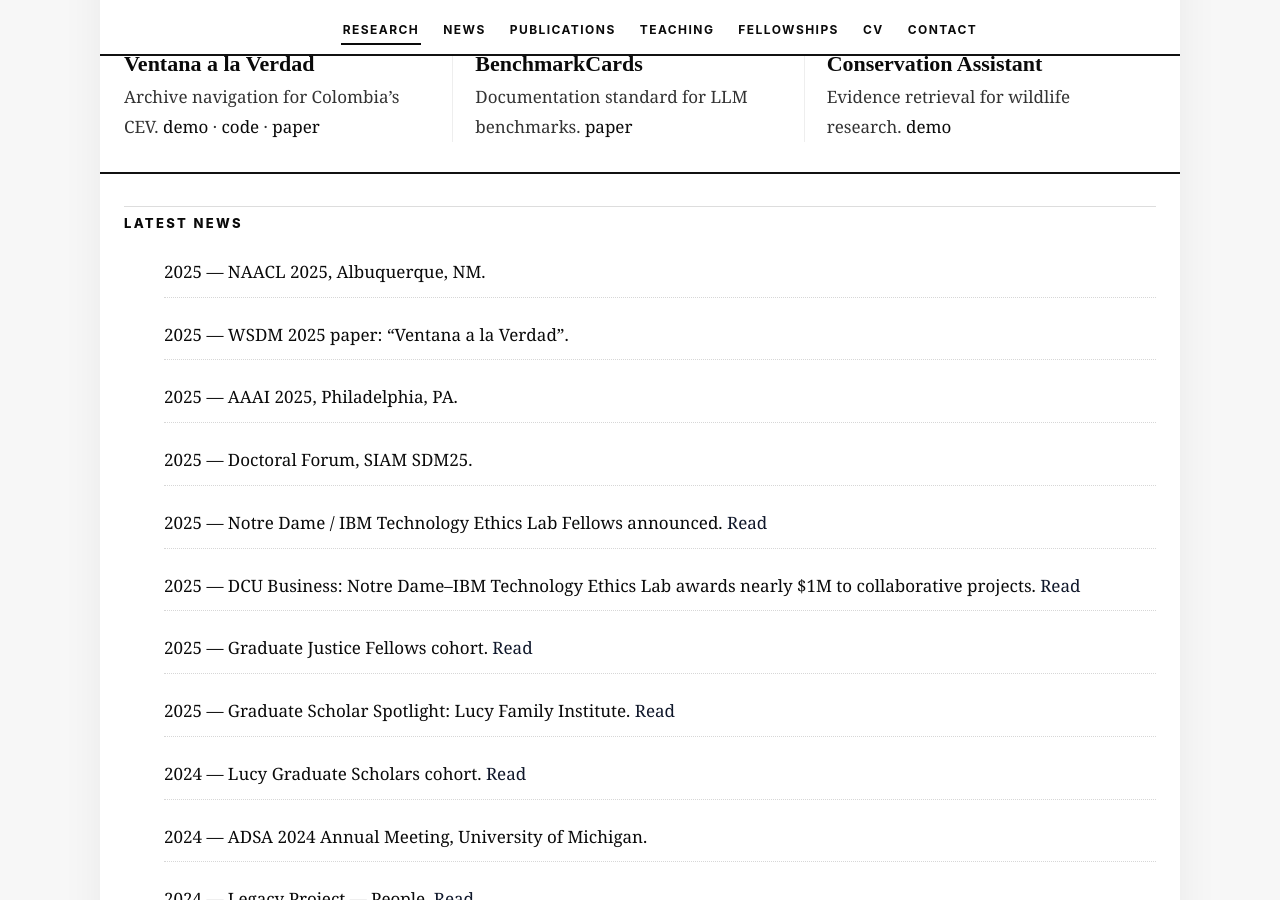
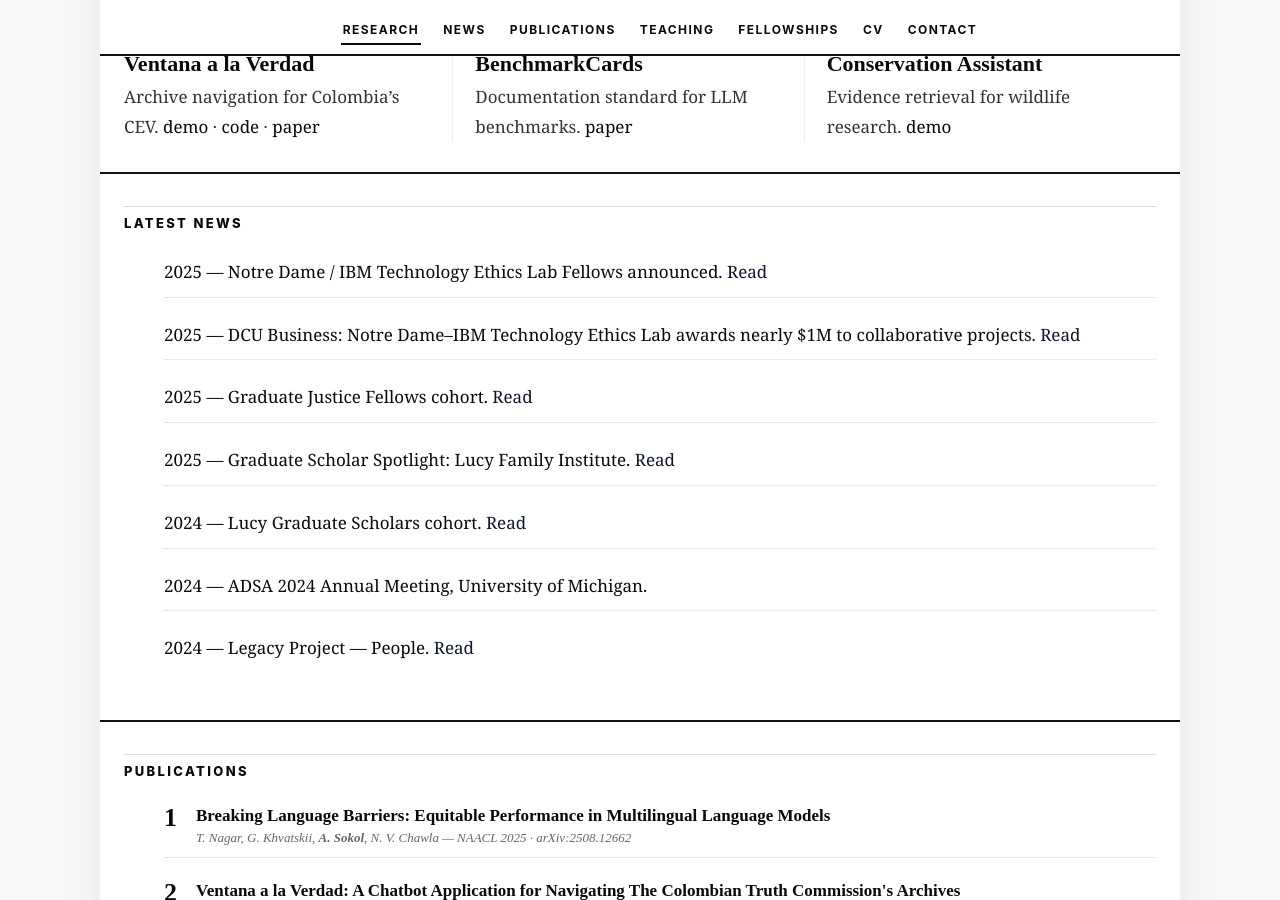
Before and after one commit to SokolAnn/sokolann.github.io, a Jekyll site: the page built from index.md, in a window 1280 px wide and 900 px high, scrolled down 1397 px. Built offline with Jekyll 4.4.1, drawn with Linux system fonts in a browser that asks for light colours; some web fonts are replaced; our own code applies the rules of GitHub Pages for plain Markdown files.

```diff
--- a/_layouts/default.html
+++ b/_layouts/default.html
@@ -342,10 +342,6 @@
       <section class="section" id="news">
         <h3>Latest News</h3>
         <ul class="list">
-          <li><time datetime="2025">2025</time> — NAACL 2025, Albuquerque, NM.</li>
-          <li><time datetime="2025">2025</time> — WSDM 2025 paper: “Ventana a la Verdad”.</li>
-          <li><time datetime="2025">2025</time> — AAAI 2025, Philadelphia, PA.</li>
-          <li><time datetime="2025">2025</time> — Doctoral Forum, SIAM SDM25.</li>
           <li><time datetime="2025">2025</time> — Notre Dame / IBM Technology Ethics Lab Fellows announced. <a href="https://ethics.nd.edu/news-and-events/news/2025-2026-notre-dameibm-technology-ethics-lab-fellows-announced/" target="_blank" rel="noopener">Read</a></li>
           <li><time datetime="2025">2025</time> — DCU Business: Notre Dame–IBM Technology Ethics Lab awards nearly $1M to collaborative projects. <a href="https://business.dcu.ie/notre-dame-ibm-technology-ethics-lab-awards-nearly-1000000-to-build-collaborative-projects/" target="_blank" rel="noopener">Read</a></li>
           <li><time datetime="2025">2025</time> — Graduate Justice Fellows cohort. <a href="https://socialconcerns.nd.edu/current-graduate-justice-fellows/" target="_blank" rel="noopener">Read</a></li>
```
